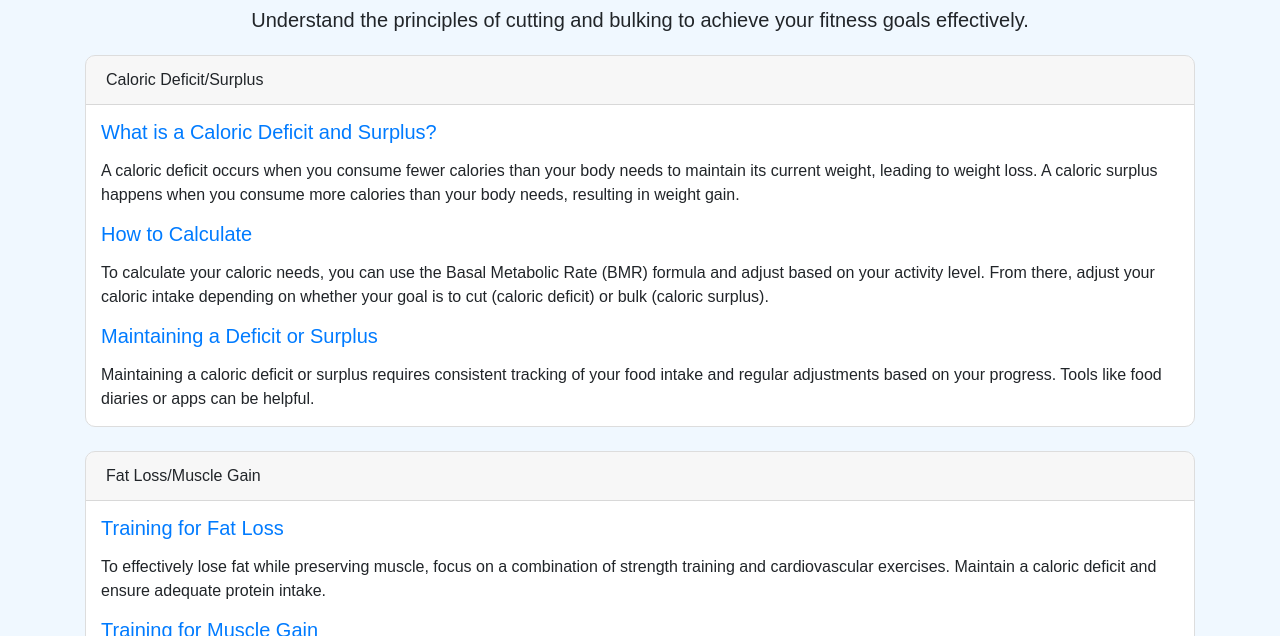
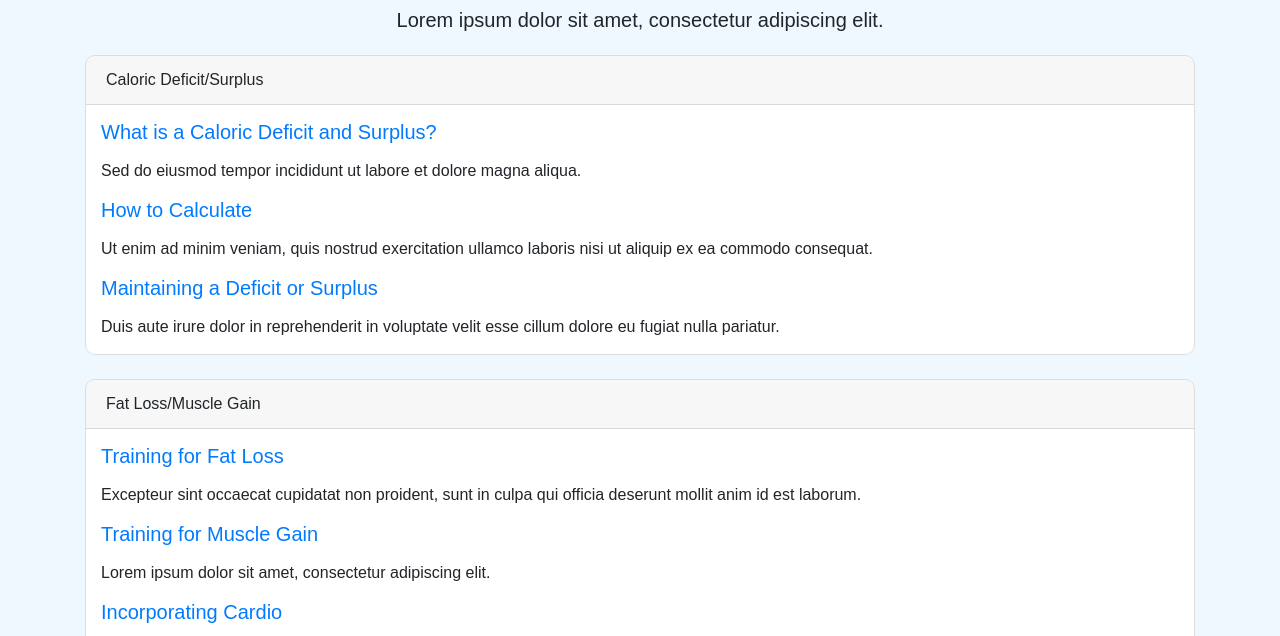
Before and after one commit to ececere1327/P4, a plain HTML site: page cutting_bulking.html in a window 1280 px wide. Shown: the part 155-791 px from the top of the page. Drawn offline with nearby package versions, Linux system fonts and the light colour scheme; files that its build step writes are made by us from their sources.

Commit message:
Update cutting_bulking.html

```diff
--- a/cutting_bulking.html
+++ b/cutting_bulking.html
@@ -4,13 +4,13 @@
 <head>
     <meta charset="UTF-8">
     <meta name="viewport" content="width=device-width, initial-scale=1.0">
-    <title>Fitness Sensei - Cutting/Bulking</title>
+    <title>Fitness Guru - Cutting/Bulking</title>
     <link href="https://stackpath.bootstrapcdn.com/bootstrap/4.5.2/css/bootstrap.min.css" rel="stylesheet">
-    <link rel="stylesheet" href="styles/styles.css">
+    <link rel="stylesheet" href="styles.css">
 </head>
 <body>
     <nav class="navbar navbar-expand-lg navbar-light bg-light">
-        <a class="navbar-brand" href="index.html">Fitness Sensei</a>
+        <a class="navbar-brand" href="index.html">Fitness Guru</a>
         <button class="navbar-toggler" type="button" data-toggle="collapse" data-target="#navbarNav" aria-controls="navbarNav" aria-expanded="false" aria-label="Toggle navigation">
             <span class="navbar-toggler-icon"></span>
         </button>
@@ -36,7 +36,7 @@
 
     <div class="container mt-5">
         <h1 class="text-center">Cutting and Bulking</h1>
-        <p class="lead text-center">Understand the principles of cutting and bulking to achieve your fitness goals effectively.</p>
+        <p class="lead text-center">Lorem ipsum dolor sit amet, consectetur adipiscing elit.</p>
 
         <div class="card mb-4" id="caloric-deficit-surplus">
             <div class="card-header">
@@ -44,11 +44,11 @@
             </div>
             <div class="card-body">
                 <h5 class="card-title">What is a Caloric Deficit and Surplus?</h5>
-                <p class="card-text">A caloric deficit occurs when you consume fewer calories than your body needs to maintain its current weight, leading to weight loss. A caloric surplus happens when you consume more calories than your body needs, resulting in weight gain.</p>
+                <p class="card-text">Sed do eiusmod tempor incididunt ut labore et dolore magna aliqua.</p>
                 <h5 class="card-title">How to Calculate</h5>
-                <p class="card-text">To calculate your caloric needs, you can use the Basal Metabolic Rate (BMR) formula and adjust based on your activity level. From there, adjust your caloric intake depending on whether your goal is to cut (caloric deficit) or bulk (caloric surplus).</p>
+                <p class="card-text">Ut enim ad minim veniam, quis nostrud exercitation ullamco laboris nisi ut aliquip ex ea commodo consequat.</p>
                 <h5 class="card-title">Maintaining a Deficit or Surplus</h5>
-                <p class="card-text">Maintaining a caloric deficit or surplus requires consistent tracking of your food intake and regular adjustments based on your progress. Tools like food diaries or apps can be helpful.</p>
+                <p class="card-text">Duis aute irure dolor in reprehenderit in voluptate velit esse cillum dolore eu fugiat nulla pariatur.</p>
             </div>
         </div>
 
@@ -58,17 +58,17 @@
             </div>
             <div class="card-body">
                 <h5 class="card-title">Training for Fat Loss</h5>
-                <p class="card-text">To effectively lose fat while preserving muscle, focus on a combination of strength training and cardiovascular exercises. Maintain a caloric deficit and ensure adequate protein intake.</p>
+                <p class="card-text">Excepteur sint occaecat cupidatat non proident, sunt in culpa qui officia deserunt mollit anim id est laborum.</p>
                 <h5 class="card-title">Training for Muscle Gain</h5>
-                <p class="card-text">Gaining muscle (hypertrophy) involves progressive overload in your strength training routine, meaning you gradually increase the weight or resistance. Maintaining a caloric surplus and consuming sufficient protein are key factors.</p>
+                <p class="card-text">Lorem ipsum dolor sit amet, consectetur adipiscing elit.</p>
                 <h5 class="card-title">Incorporating Cardio</h5>
-                <p class="card-text">Cardiovascular exercises are important for overall health and can aid in fat loss. However, they should be balanced with strength training to ensure muscle preservation during a cutting phase.</p>
+                <p class="card-text">Sed do eiusmod tempor incididunt ut labore et dolore magna aliqua.</p>
             </div>
         </div>
     </div>
 
     <footer class="footer bg-light text-center py-3">
-        <p >&copy; Elliot Cecere 2024 Due Date 12/09/24 | <a href="terms_privacy.html" >Terms of Use</a> | <a href="terms_privacy.html" >Privacy Policy</a></p>
+        <p>&copy; Elliot Cecere 2024 Due Date 12/09/24 | <a href="terms_privacy.html">Terms of Use</a> | <a href="terms_privacy.html">Privacy Policy</a></p>
     </footer>
 
     <script src="https://code.jquery.com/jquery-3.5.1.slim.min.js"></script>
```
